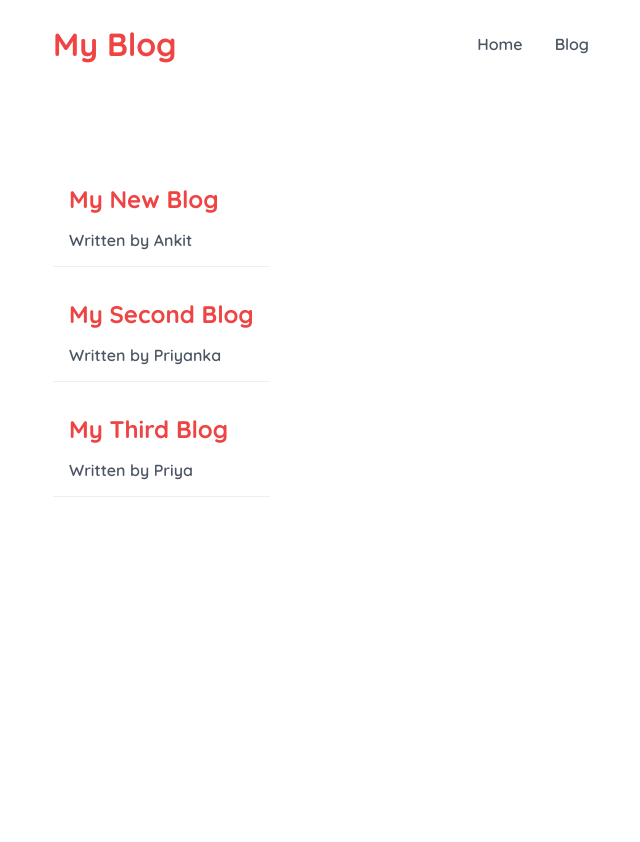
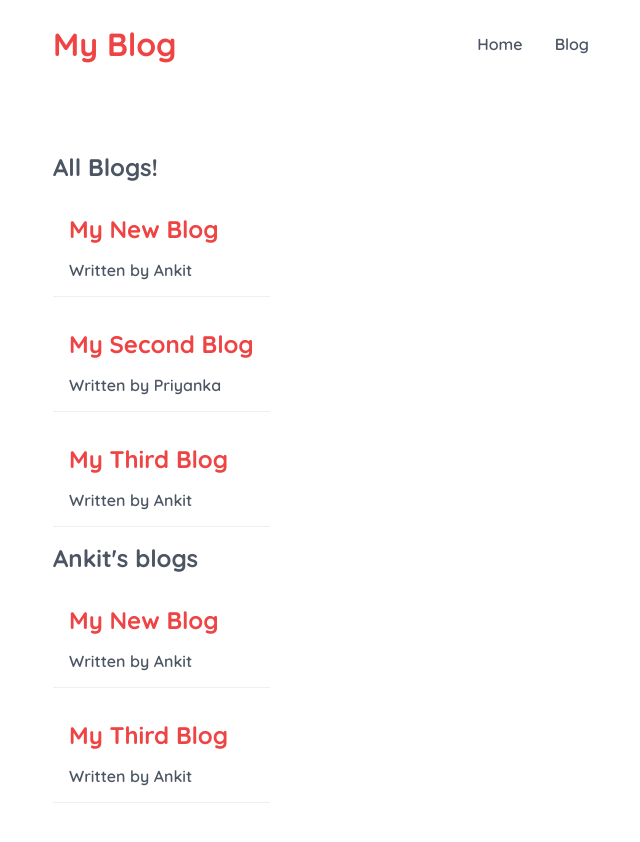
Before and after one commit to prajapati-priyanka/learning-react, a React (Create React App) app in the folder myapp/: page / in a window 1280 px wide. Shown: the top 842 px of the page, without its empty margins (311-951 px from the left). Before the commit the page ends 800 px from the top, so only its background shows below. Built offline with nearby package versions, Linux system fonts and the light colour scheme.

Commit message:
feat: added filter method

```diff
--- a/myapp/src/Bloglist.js
+++ b/myapp/src/Bloglist.js
@@ -1,8 +1,10 @@
 function Bloglist(props) {
   const blogs = props.blogs;
+  const title = props.title;
 
   return (
     <div className="blog-list">
+      <h2>{title}</h2>
       {blogs.map((item) => (
         <div className="blog-preview" key={item.id}>
           <h2>{item.title}</h2>
--- a/myapp/src/Home.js
+++ b/myapp/src/Home.js
@@ -17,7 +17,7 @@ function Home() {
     },
     {
       title: "My Third Blog",
-      author: "Priya",
+      author: "Ankit",
       description: "I have always been wanted to write a blog",
       id: 2,
     },
@@ -25,7 +25,8 @@ function Home() {
 
   return (
     <div className="home">
-      <Bloglist blogs={blogs} />
+      <Bloglist blogs={blogs} title={"All Blogs!"} />
+      <Bloglist blogs={blogs.filter((item)=> item.author === "Ankit")} title={"Ankit's blogs"} />
     </div>
   );
 }
```
